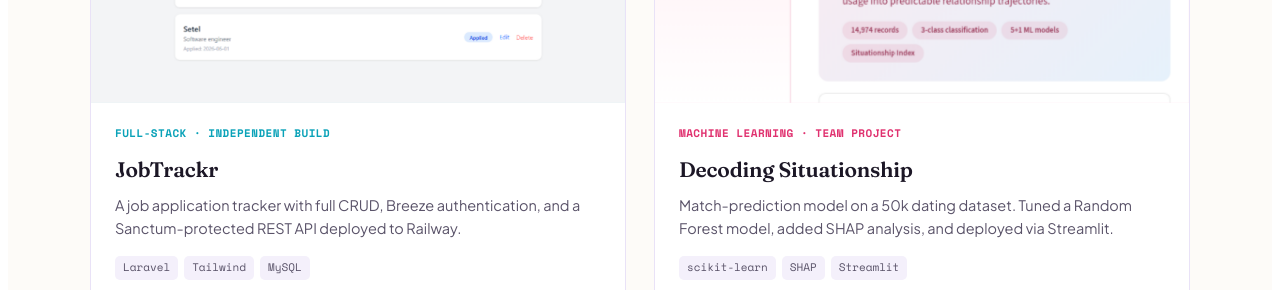
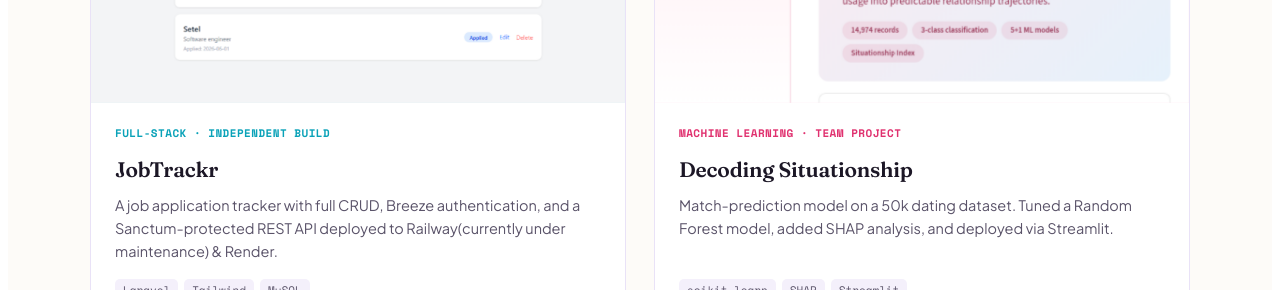
Before and after one commit to JOYCEWONG-2025/JoyceWong-2025.github.io, a plain HTML site: page index.html in a window 1280 px wide. Shown: the part 2452-2742 px from the top of the page. Drawn offline with nearby package versions, Linux system fonts and the light colour scheme.

Commit message:
Update index.html

```diff
--- a/index.html
+++ b/index.html
@@ -602,7 +602,7 @@
             <div class="card-body">
               <div class="card-tag">FULL-STACK · INDEPENDENT BUILD</div>
               <div class="card-title">JobTrackr</div>
-              <p class="card-desc">A job application tracker with full CRUD, Breeze authentication, and a Sanctum-protected REST API deployed to Railway.</p>
+              <p class="card-desc">A job application tracker with full CRUD, Breeze authentication, and a Sanctum-protected REST API deployed to Railway(currently under maintenance) & Render.</p>
               <div class="card-stack">
                 <span class="card-chip">Laravel</span>
                 <span class="card-chip">Tailwind</span>
@@ -804,7 +804,7 @@
       <div class="modal-tag">FULL-STACK · INDEPENDENT BUILD</div>
       <div class="modal-title">JobTrackr</div>
       <div class="modal-section"><h4>Role</h4><p>Designed and built independently, including the API and database layer.</p></div>
-      <div class="modal-section"><h4>What it does</h4><p>A job application tracker with full CRUD, Breeze authentication, and a Sanctum-protected REST API — deployed to Railway & Render with a live MySQL database rather than running locally.</p></div>
+      <div class="modal-section"><h4>What it does</h4><p>A job application tracker with full CRUD, Breeze authentication, and a Sanctum-protected REST API — deployed to Railway(currently under maintenance) & Render with a live MySQL database rather than running locally.</p></div>
       <div class="modal-section"><h4>Stack</h4><p>Laravel, Tailwind CSS, MySQL</p></div>
       <div class="modal-links">
         <a class="card-link" href="https://jobtracker-7cb9.onrender.com/login" target="_blank" rel="noopener">Live platform ↗</a>
```
